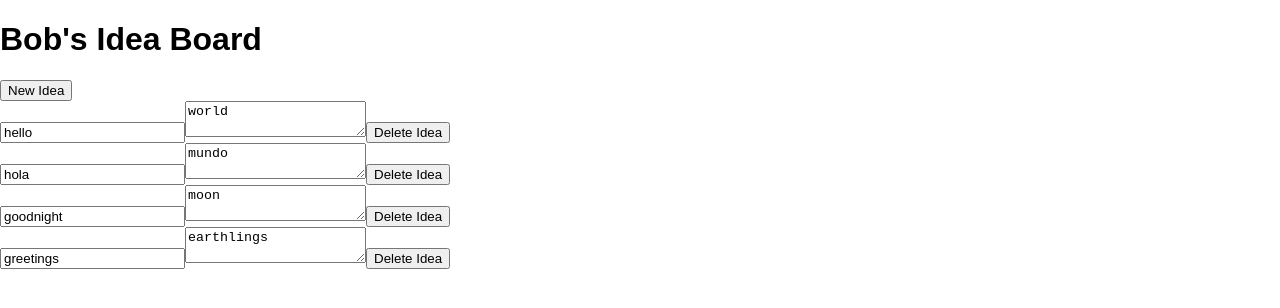
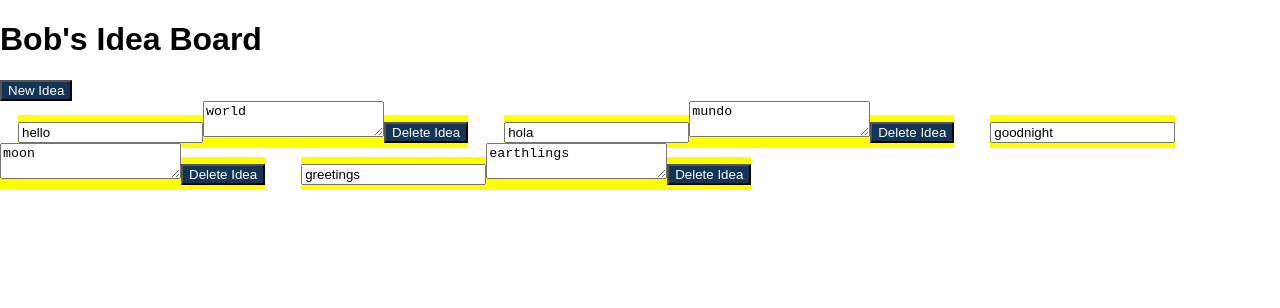
Before and after one commit to 1tyler1/idea-board, a React (Create React App) app in the folder client/: page /user/1 in a window 1280 px wide. Shown: the top 308 px of the page. Built offline with nearby package versions, Linux system fonts and the light colour scheme; no server answers.

Commit message:
updating homework

```diff
--- a/client/src/components/IdeaPage.js
+++ b/client/src/components/IdeaPage.js
@@ -1,7 +1,35 @@
 import React, { Component } from 'react'
 import axios from 'axios'
-import styled from 'styled-components'
+import styled from "styled-components"
 
+
+// const B = styled.div`
+// display: flex;
+// align-self: center;
+// `
+
+const FormWrapper = styled.div`
+
+  display: inline;z
+
+  border-radius: 3px;
+  padding: 0.5rem 0;
+  margin: 0.5rem 1rem;
+  width: 11rem;
+  background: yellow;
+  color: white;
+  border: 2px solid white;
+  button {
+    background-color: #123456;
+    color: white;
+  }
+`
+const StyledButton = styled.button`
+    background-color: #123456;
+    color: white;
+`
+const IdeaContainer = styled.span`
+`
 class IdeaPage extends Component {
   state = {
     user: {
@@ -42,22 +70,32 @@ class IdeaPage extends Component {
   render() {
     const ideas = this.state.ideas.map((idea, i) => {
       return (
-        <div key={i}>
+
+        <FormWrapper key={i}>
           <input type="text" name="title" value={idea.title} onChange={this.handleChange} />
           <textarea name="description" value={idea.description} onChange={this.handleChange} />
           <button>Delete Idea</button>
-        </div>
+        </FormWrapper>
+
       )
     })
 
     return (
       <div>
         <div>
-          <h1>{this.state.user.userName}'s Idea Board</h1>
-          <button>New Idea</button>
+
+          <h1>
+            {this.state.user.userName}'s Idea Board
+          </h1>
+
+
+          <StyledButton>New Idea</StyledButton>
         </div>
         <div>
+          <IdeaContainer>
           {ideas}
+          </IdeaContainer>
+
         </div>
       </div>
     )
--- a/package.json
+++ b/package.json
@@ -25,6 +25,7 @@
     "concurrently": "^3.5.1",
     "dotenv": "^5.0.1",
     "express": "^4.16.3",
-    "mongoose": "^5.0.16"
+    "mongoose": "^5.0.16",
+    "styled-components": "^3.2.6"
   }
 }
```
Also changed, not shown: 1 other file (tests, documents, lock files or other folders).
